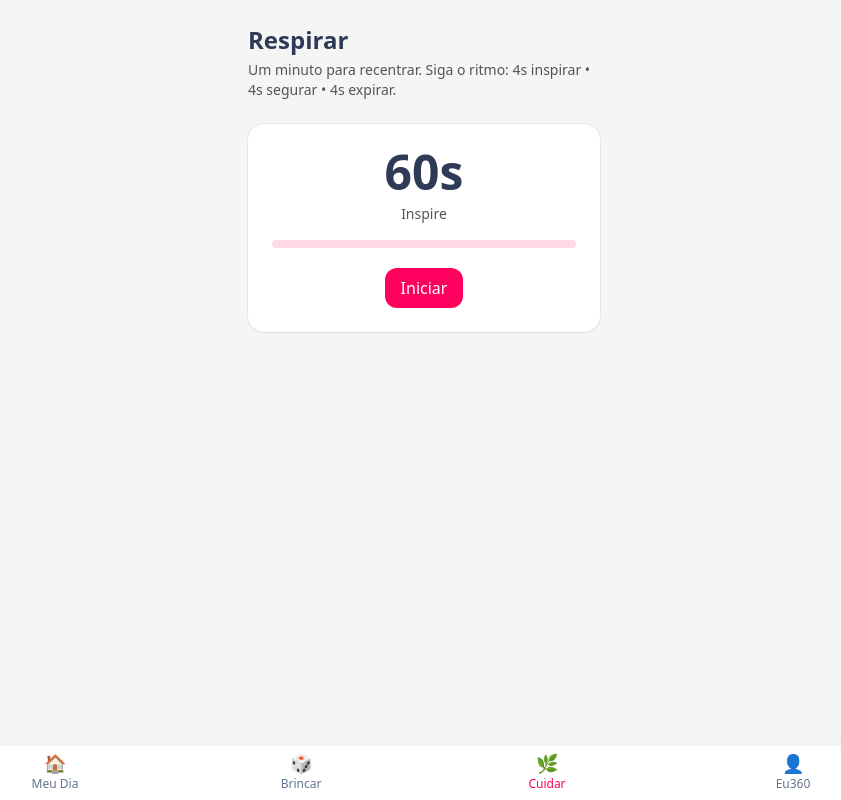
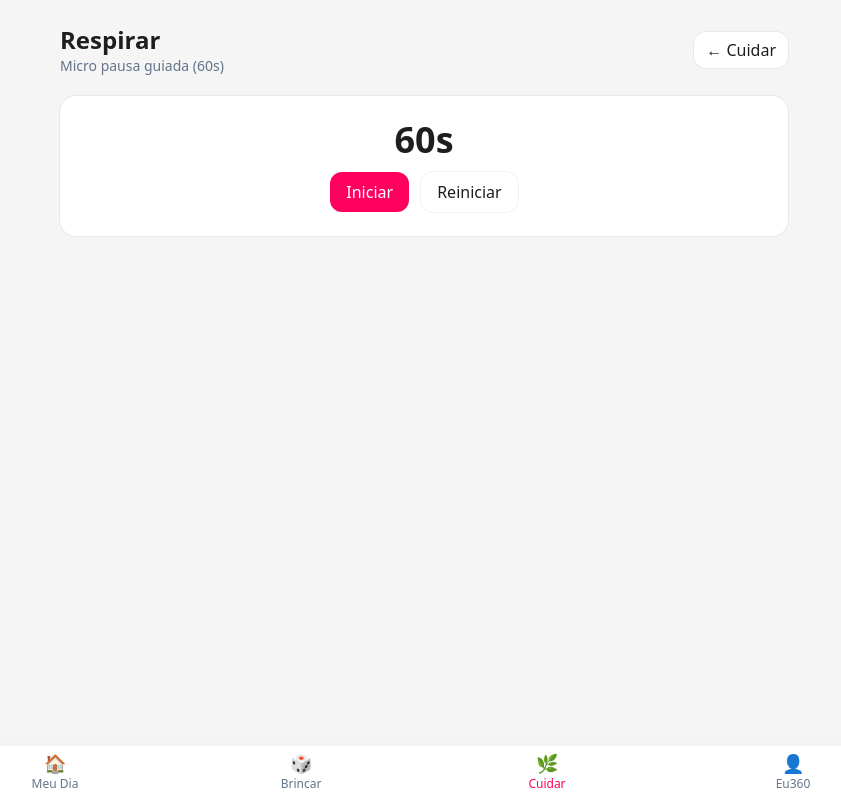
Before and after one commit to simonebrusco/materna360-app, a Next.js app in the folder materna360_starter/: page /cuidar/respirar in a window 1280 px wide. Shown: the whole page, without its empty margins (216-1057 px from the left). Built offline with nearby package versions, Linux system fonts and the light colour scheme.

Commit message:
Update page.jsx

```diff
--- a/materna360_starter/app/cuidar/respirar/page.jsx
+++ b/materna360_starter/app/cuidar/respirar/page.jsx
@@ -1,104 +1,86 @@
-// materna360_starter/app/cuidar/respirar/page.jsx
 "use client";
 
 import { useEffect, useRef, useState } from "react";
-import { getJSON, setJSON } from "../../../lib/storage";
-import { toast } from "../../../lib/toast";
+import Link from "next/link";
 
-function incWellbeingMinutes(kind, minutes) {
-  const key = "m360:wellbeing";
-  const data = getJSON(key) || { meditationMin: 0, breathMin: 0, history: [] };
-  if (kind === "breath") data.breathMin = (data.breathMin || 0) + minutes;
-  setJSON(key, data);
+const DURATION = 60; // segundos
+const TIME_KEY = "m360:time";
+
+function weekKey(d = new Date()) {
+  const firstJan = new Date(d.getFullYear(), 0, 1);
+  const days = Math.floor((d - firstJan) / 86400000);
+  const week = Math.ceil((d.getDay() + 1 + days) / 7);
+  return `${d.getFullYear()}-${String(week).padStart(2, "0")}`;
+}
+
+function addBreathingMinute() {
+  try {
+    const wk = weekKey();
+    const raw = localStorage.getItem(TIME_KEY);
+    const obj = raw ? JSON.parse(raw) : {};
+    const cur = obj[wk] || { meditation: 0, breathing: 0 };
+    const next = { ...obj, [wk]: { ...cur, breathing: (cur.breathing || 0) + 1 } };
+    localStorage.setItem(TIME_KEY, JSON.stringify(next));
+    window.dispatchEvent(new CustomEvent("m360:win", { detail: { type: "badge", name: "Cuidar de Mim" } }));
+    return true;
+  } catch {
+    return false;
+  }
 }
 
 export default function RespirarPage() {
-  const TOTAL = 60; // segundos
-  const [sec, setSec] = useState(TOTAL);
+  const [left, setLeft] = useState(DURATION);
   const [running, setRunning] = useState(false);
-  const timerRef = useRef(null);
+  const [toast, setToast] = useState("");
+  const ref = useRef(null);
 
   useEffect(() => {
     if (!running) return;
-    // ao iniciar: badge + toast
-    try {
-      window.dispatchEvent(
-        new CustomEvent("m360:win", {
-          detail: { type: "badge", name: "Cuidar de Mim" },
-        })
-      );
-    } catch {}
-    toast("Respiração guiada iniciada", { icon: "🫁" });
-
-    timerRef.current = setInterval(() => {
-      setSec((s) => (s > 0 ? s - 1 : 0));
+    ref.current = setInterval(() => {
+      setLeft((v) => {
+        if (v <= 1) {
+          clearInterval(ref.current);
+          setRunning(false);
+          addBreathingMinute();
+          setToast("Respiração concluída: +1 min 💛");
+          setTimeout(() => setToast(""), 2500);
+          return DURATION;
+        }
+        return v - 1;
+      });
     }, 1000);
-    return () => clearInterval(timerRef.current);
-    // eslint-disable-next-line react-hooks/exhaustive-deps
+    return () => clearInterval(ref.current);
   }, [running]);
 
-  useEffect(() => {
-    if (sec === 0 && running) {
-      setRunning(false);
-      clearInterval(timerRef.current);
-      incWellbeingMinutes("breath", 1); // +1 min concluído
-      toast("Ciclo concluído. Muito bem! 💗", { icon: "✅" });
-    }
-  }, [sec, running]);
+  return (
+    <main className="max-w-3xl mx-auto px-5 py-6">
+      <header className="flex items-center justify-between mb-5">
+        <div>
+          <h1 className="text-2xl font-semibold">Respirar</h1>
+          <p className="text-sm text-slate-500">Micro pausa guiada (60s)</p>
+        </div>
+        <Link href="/cuidar" className="rounded-xl bg-white ring-1 ring-black/5 px-3 py-1.5">← Cuidar</Link>
+      </header>
 
-  function start() {
-    setSec(TOTAL);
-    setRunning(true);
-  }
-  function pause() {
-    setRunning(false);
-    clearInterval(timerRef.current);
-  }
+      <section className="rounded-2xl bg-white ring-1 ring-black/5 p-6 text-center">
+        <div className="text-4xl font-semibold tabular-nums">{left}s</div>
+        <div className="mt-3 flex gap-3 justify-center">
+          {!running ? (
+            <button onClick={() => setRunning(true)} className="rounded-xl bg-[#ff005e] text-white px-4 py-2">Iniciar</button>
+          ) : (
+            <button onClick={() => setRunning(false)} className="rounded-xl bg-white ring-1 ring-black/5 px-4 py-2">Pausar</button>
+          )}
+          <button onClick={() => { setRunning(false); setLeft(DURATION); }} className="rounded-xl bg-white ring-1 ring-black/5 px-4 py-2">
+            Reiniciar
+          </button>
+        </div>
+      </section>
 
-  // instrução simples: 4s inspira / 4s segura / 4s expira (sugestão visual)
-  const phase = ((TOTAL - sec) % 12);
-  const label =
-    phase < 4 ? "Inspire" : phase < 8 ? "Segure" : "Expire";
-
-  const pct = Math.round(((TOTAL - sec) / TOTAL) * 100);
-
-  return (
-    <main className="max-w-sm mx-auto px-4 py-6">
-      <h1 className="text-2xl font-semibold text-[#2f3a56]">Respirar</h1>
-      <p className="text-sm text-[#545454] mt-1">
-        Um minuto para recentrar. Siga o ritmo: 4s inspirar • 4s segurar • 4s expirar.
-      </p>
-
-      <div className="mt-6 rounded-2xl bg-white ring-1 ring-black/5 shadow-sm p-6 text-center">
-        <div className="text-5xl font-bold text-[#2f3a56] tabular-nums">{sec}s</div>
-        <div className="mt-2 text-sm text-[#545454]">{label}</div>
-
-        <div className="mt-4 h-2 w-full rounded-full bg-[#ffd8e6]">
-          <div
-            className="h-2 rounded-full"
-            style={{ width: `${pct}%`, backgroundColor: "#ff005e" }}
-          />
+      {toast && (
+        <div className="fixed left-1/2 -translate-x-1/2 bottom-24 z-50 rounded-xl bg-black/80 text-white px-4 py-2 text-sm">
+          {toast}
         </div>
-
-        <div className="mt-5 flex items-center justify-center gap-3">
-          {!running ? (
-            <button
-              onClick={start}
-              className="rounded-xl px-4 py-2 text-white"
-              style={{ backgroundColor: "#ff005e" }}
-            >
-              Iniciar
-            </button>
-          ) : (
-            <button
-              onClick={pause}
-              className="rounded-xl px-4 py-2 ring-1 ring-black/10 bg-white"
-            >
-              Pausar
-            </button>
-          )}
-        </div>
-      </div>
+      )}
     </main>
   );
 }
```
